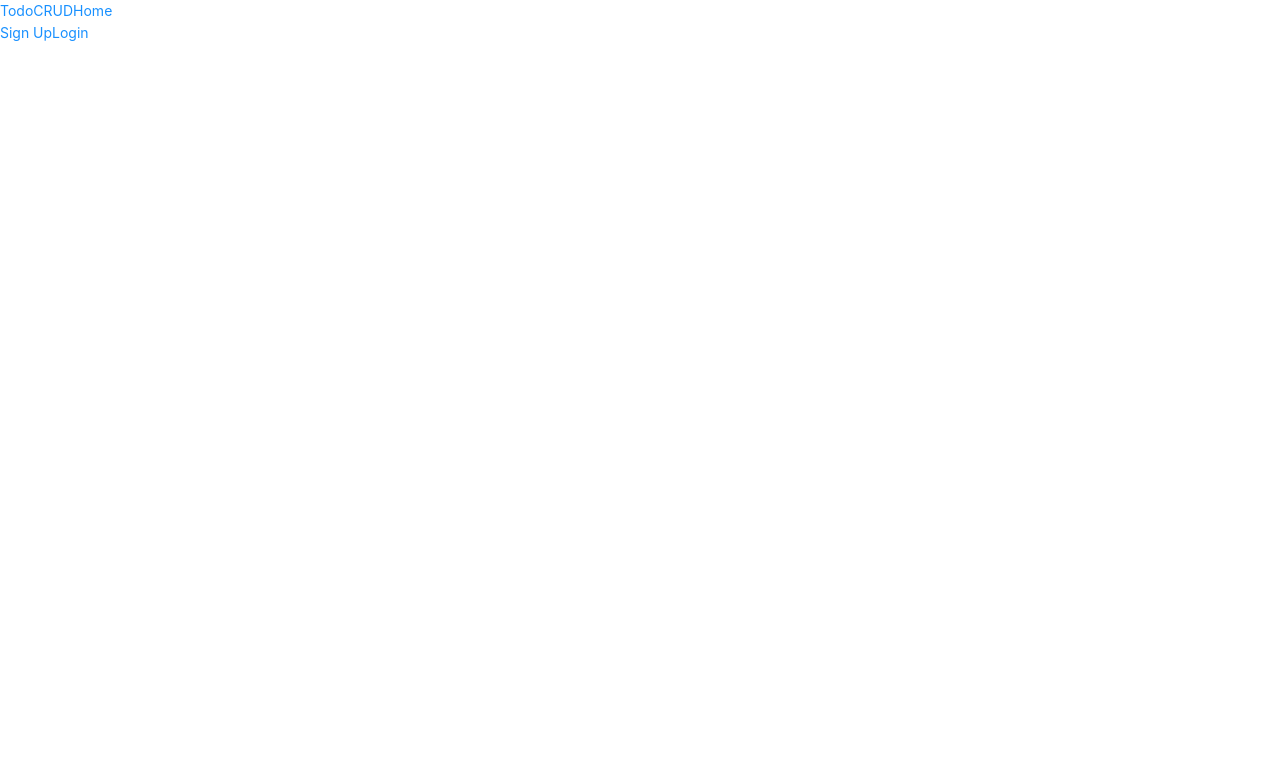
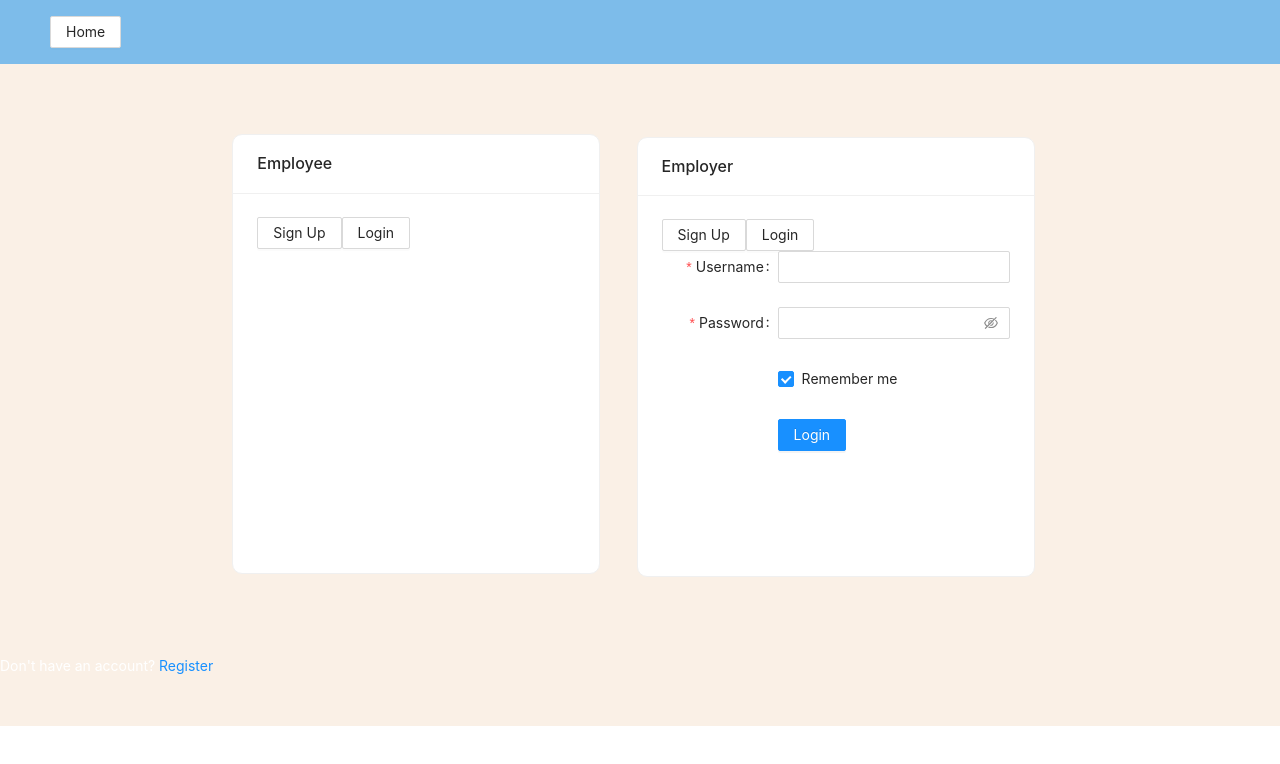
Before and after one commit to goksuturann/SPM, a React (Create React App) app in the folder front-end/: page /login_employer in a window 1280 px wide. Shown: the top 764 px of the page. Built offline with nearby package versions, Linux system fonts and the light colour scheme; no server answers.

Commit message:
landing page gibigibi

```diff
--- a/front-end/src/App.css
+++ b/front-end/src/App.css
@@ -36,7 +36,12 @@
     transform: rotate(360deg);
   }
 }
-
+.card{
+  border-radius: 10px;
+  margin-top: 15%;
+  min-height: 55vh;
+  min-width: fit-content;
+}
 .ant-collapse .ant-collapse-item .ant-collapse-header .anticon {
   left: initial;
   right: 16px;
@@ -67,7 +72,7 @@
   background: #3499ec;
 }
 .ant-layout-content {
-  background: rgba(16, 142, 233, 1);
+  background: linen;
   color: #fff;
   min-height: 120px;
   line-height: 120px;
@@ -81,3 +86,26 @@
   justify-content: center;
   align-items: center;
 }
+
+
+.site-layout-content {
+  min-height: 280px;
+  padding: 24px;
+  background: #fff;
+}
+#components-layout-demo-top .logo {
+  float: left;
+  width: 120px;
+  height: 31px;
+  margin: 16px 24px 16px 0;
+  background: rgba(255, 255, 255, 0.3);
+}
+.ant-row-rtl #components-layout-demo-top .logo {
+  float: right;
+  margin: 16px 0 16px 24px;
+}
+
+#body{
+  background-color: linen;
+  height: 100vh !important;
+}
--- a/front-end/src/App.js
+++ b/front-end/src/App.js
@@ -1,16 +1,21 @@
 // frontend/src/components/App.js
 import React, { Component } from 'react';
-import {Provider} from 'react-redux';
+import { Provider } from 'react-redux';
 import store from './store';
-import { Router, Route, Switch } from 'react-router-dom'; // added
+import { Router, Route, Switch, Link, Redirect } from 'react-router-dom'; // added
 
 import history from './history'; // added
-import LoginForm from './components/auth/LoginForm'; // added
+import LoginFormEmployee from './components/auth/LoginFormEmployee'; // added
+import LoginFormEmployer from './components/auth/LoginFormEmployer'; // added
+import LandingPage from './components/layout/LandingPage'; // added
+
 import PrivateRoute from './components/common/PrivateRoute'; // added
-import Header from './components/layout/Headers';
+import HeaderMain from './components/layout/Headers';
 import { loadUser } from './actions/auth'; // added
 import './App.css';
-
+import { Layout, Menu, Breadcrumb } from 'antd';
+import { Card, Col, Row, Button } from 'antd';
+const { Header, Content, Footer } = Layout;
 
 class App extends Component {
   // added
@@ -22,16 +27,23 @@ class App extends Component {
     return (
       <Provider store={store}>
         <Router history={history}>
-          <Header />
-          <Switch>
-            {//<PrivateRoute exact path='/' component={Dashboard} />
-            }
-            <Route exact path='/login' component={LoginForm} />
-          </Switch>
+
+          <Header> <HeaderMain /> </Header>
+
+          <Content >
+            <Switch>
+            <LandingPage/>
+            </Switch>
+          </Content>
+
         </Router>
       </Provider>
     );
   }
 }
 
+const mapStateToProps = state => ({
+  isAuthenticated: state.auth.isAuthenticated
+});
+
 export default App;
--- a/front-end/src/Login.js
+++ b/front-end/src/Login.js
@@ -121,7 +121,7 @@ class LogInPage extends Component{
             {
               required: true,
               message: 'Please input your password!',
-            },
+
           ]}
         >
           <Input.Password />
--- a/front-end/src/actions/auth.js
+++ b/front-end/src/actions/auth.js
@@ -40,19 +40,19 @@ export const loadUser = () => async (dispatch, getState) => {
 };
 
 // LOGIN USER
-export const login = ({ username, password, type }) => async dispatch => {
+export const login = ({ username, password }, type) => async dispatch => {
   // Headers
   const config = {
     headers: {
       'Content-Type': 'application/json'
     }
   };
-
+  console.log(type);
   // Request Body
   const body = JSON.stringify({ username, password });
 
   try {
-    const res = await axios.post(backend+'/api/auth/login', body, config);
+    const res = await axios.post(backend+'/api/auth/login'+type, body, config);
     dispatch({
       type: LOGIN_SUCCESS,
       payload: res.data
--- /dev/null
+++ b/front-end/src/components/auth/LoginFormEmployee.js
@@ -0,0 +1,121 @@
+// frontend/src/components/auth/LoginForm.js
+
+import React, { Component } from 'react';
+import { Link, Redirect } from 'react-router-dom';
+import { connect } from 'react-redux';
+import { Field, reduxForm } from 'redux-form';
+import { login } from '../../actions/auth';
+import 'antd/dist/antd.css';
+
+import { Table, Layout, Button, Input,Checkbox ,Form} from 'antd';
+
+const { Header, Footer, Sider, Content } = Layout;
+const layout = {
+  labelCol: {
+    span: 8,
+  },
+  wrapperCol: {
+    span: 16,
+  },
+};
+const tailLayout = {
+  wrapperCol: {
+    offset: 8,
+    span: 16,
+  },
+};
+const { TextArea } = Input;
+class LoginForm extends Component {
+
+  renderField = ({ input, label, type, meta: { touched, error } }) => {
+    return (
+      <div className={`field ${touched && error ? 'error' : ''}`}>
+        <label>{label}</label>
+        <input {...input} type={type} />
+        {touched && error && (
+          <span className='ui pointing red basic label'>{error}</span>
+        )}
+      </div>
+    );
+  };
+
+  hiddenField = ({ type, meta: { error } }) => {
+    return (
+      <div className='field'>
+        <input type={type} />
+        {error && <div className='ui red message'>{error}</div>}
+      </div>
+    );
+  };
+
+  onSubmit = formValues => {
+    this.props.login(formValues, "employee");
+  };
+
+  render() {
+    if (this.props.isAuthenticated) {
+      return <Redirect to='/' />;
+    }
+    return (
+      <div>
+          <Form
+            {...layout}
+            name="basic"
+            initialValues={{
+              remember: true,
+            }}
+            onFinish={(values) => this.props.handleSubmit(this.onSubmit(values))}
+            onFinishFailed={null}
+          >
+            <Form.Item
+          label="Username"
+          name="username"
+          rules={[
+            {
+              required: true,
+              message: 'Please input your username!',
+            },
+          ]}
+        >
+          <Input />
+        </Form.Item>
+
+        <Form.Item
+          label="Password"
+          name="password"
+          rules={[
+            {
+              required: true,
+              message: 'Please input your password!',
+            },
+          ]}
+        >
+          <Input.Password />
+        </Form.Item>
+        <Form.Item {...tailLayout} name="remember" valuePropName="checked">
+          <Checkbox>Remember me</Checkbox>
+        </Form.Item>
+        <Form.Item {...tailLayout}>
+
+        <Button type="primary" htmlType="submit">
+            Login
+          </Button>
+          </Form.Item>
+          </Form>
+          </div>
+    );
+  }
+}
+
+const mapStateToProps = state => ({
+  isAuthenticated: state.auth.isAuthenticated
+});
+
+LoginForm = connect(
+  mapStateToProps,
+  { login }
+)(LoginForm);
+
+export default reduxForm({
+  form: 'loginForm'
+})(LoginForm);
--- a/front-end/src/components/auth/LoginForm.js
+++ b/front-end/src/components/auth/LoginFormEmployer.js
@@ -26,6 +26,7 @@ const tailLayout = {
 };
 const { TextArea } = Input;
 class LoginForm extends Component {
+
   renderField = ({ input, label, type, meta: { touched, error } }) => {
     return (
       <div className={`field ${touched && error ? 'error' : ''}`}>
@@ -48,7 +49,8 @@ class LoginForm extends Component {
   };
 
   onSubmit = formValues => {
-    this.props.login(formValues);
+    console.log(formValues);
+    this.props.login(formValues, "employer");
   };
 
   render() {
@@ -65,7 +67,6 @@ class LoginForm extends Component {
             }}
             onFinish={(values) => this.props.handleSubmit(this.onSubmit(values))}
             onFinishFailed={null}
-            className='centered'
           >
             <Form.Item
           label="Username"
@@ -102,9 +103,6 @@ class LoginForm extends Component {
           </Button>
           </Form.Item>
           </Form>
-          <p style={{ marginTop: '1rem' }}>
-            Don't have an account? <Link to='/register'>Register</Link>
-          </p>s
           </div>
     );
   }
--- a/front-end/src/components/layout/Headers.js
+++ b/front-end/src/components/layout/Headers.js
@@ -4,8 +4,9 @@ import React, { Component } from 'react';
 import { Link } from 'react-router-dom'; // added
 import { connect } from 'react-redux'; // added
 import { logout } from '../../actions/auth'; // added
-
-class Header extends Component {
+import { Menu, Dropdown, Row, Col, Card,Button } from 'antd';
+import "./Layout.css";
+class HeaderMain extends Component {
   render() {
     const { user, isAuthenticated } = this.props.auth; // added
 
@@ -26,24 +27,15 @@ class Header extends Component {
 
     // added
     const guestLinks = (
-      <div className='right menu'>
-        <Link to='/register' className='item'>
-          Sign Up
-        </Link>
-        <Link to='/login' className='item'>
-          Login
-        </Link>
-      </div>
+
+      <></>
     );
 
     // updated
     return (
       <div className='ui inverted menu' style={{ borderRadius: '0' }}>
-        <Link to='/' className='header item'>
-          TodoCRUD
-        </Link>
         <Link to='/' className='item'>
-          Home
+          <Button>Home</Button>
         </Link>
         {isAuthenticated ? userLinks : guestLinks}
       </div>
@@ -60,4 +52,4 @@ const mapStateToProps = state => ({
 export default connect(
   mapStateToProps,
   { logout }
-)(Header);
+)(HeaderMain);
--- /dev/null
+++ b/front-end/src/components/layout/LandingPage.js
@@ -0,0 +1,64 @@
+
+
+import React, { Component } from 'react';
+import { Link,Redirect,Route } from 'react-router-dom'; // added
+import { connect } from 'react-redux'; // added
+
+import { Layout, Menu, Breadcrumb } from 'antd';
+import LoginFormEmployee from '../../components/auth/LoginFormEmployee'; // added
+import LoginFormEmployer from '../../components/auth/LoginFormEmployer'; // added
+import { Card, Col, Row, Button } from 'antd';
+class LandingPage extends Component {
+
+    render() {
+
+        const { user, isAuthenticated } = this.props.auth; // added
+        if (isAuthenticated) {
+            return <Redirect to='/' />;
+          }
+
+        return(
+        <div className="site-card-wrapper">
+            <Row gutter={{ xs: 8, sm: 16, md: 24 }} justify="center" align="middle">
+            <Col style={{minWidth:"30%"}}>
+                <Card title="Employee" bordered={true} className="card">
+                <Link to='/register' className='item'>
+                    <Button>Sign Up</Button>
+                </Link>
+
+                <Link to='/login_employee'>
+                    <Button>Login</Button>
+                </Link>
+                <Route exact path='/login_employee' component={LoginFormEmployee} />
+                </Card>
+            </Col>
+            <Col style={{minWidth:"30%", margin:"1%"}}>
+                <Card title="Employer" bordered={true} className="card">
+                <Link to='/register' className='item'>
+                    <Button>Sign Up</Button>
+                </Link>
+                <Link to='/login_employer'>
+                    <Button>Login</Button>
+                </Link>
+                <Route exact path='/login_employer' component={LoginFormEmployer} />
+
+                </Card>
+            </Col>
+            </Row>
+            <p style={{ marginTop: '1rem' }}>
+            Don't have an account? <Link to='/register'>Register</Link>
+            </p>
+            </div>
+
+
+
+        );
+    }
+}
+const mapStateToProps = state => ({
+    auth: state.auth
+  });
+
+  // updated
+  export default connect(
+    mapStateToProps  )(LandingPage);
--- /dev/null
+++ b/front-end/src/components/layout/Layout.css
@@ -0,0 +1,6 @@
+.card{
+    border-radius: 10px;
+    margin-top: 15%;
+    min-height: 55vh;
+    min-width: 30%;
+}
```
Also changed, not shown: front-end/src/components/registration/RegisterEmployeePage.js (added, +117 -0 lines).
